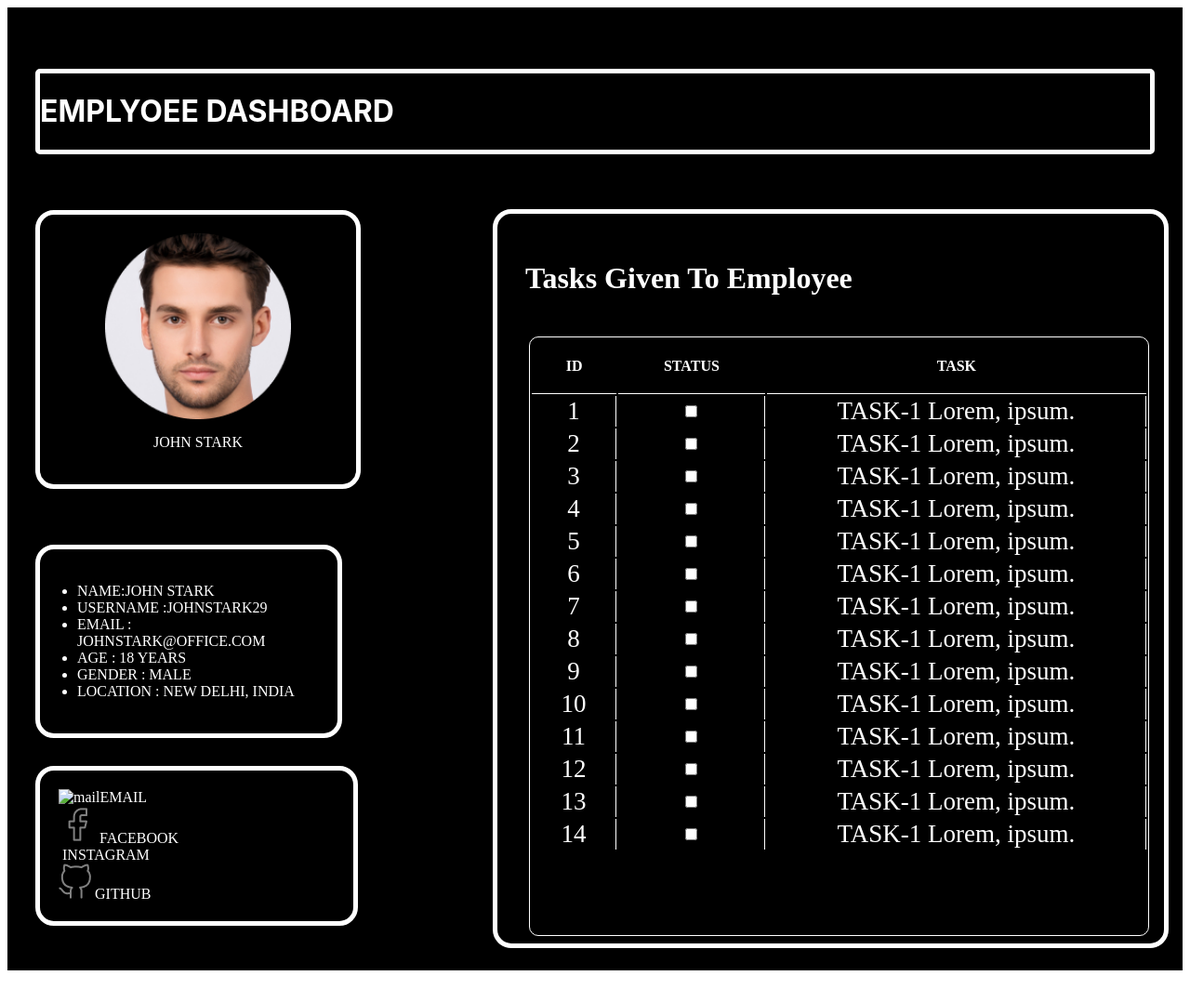
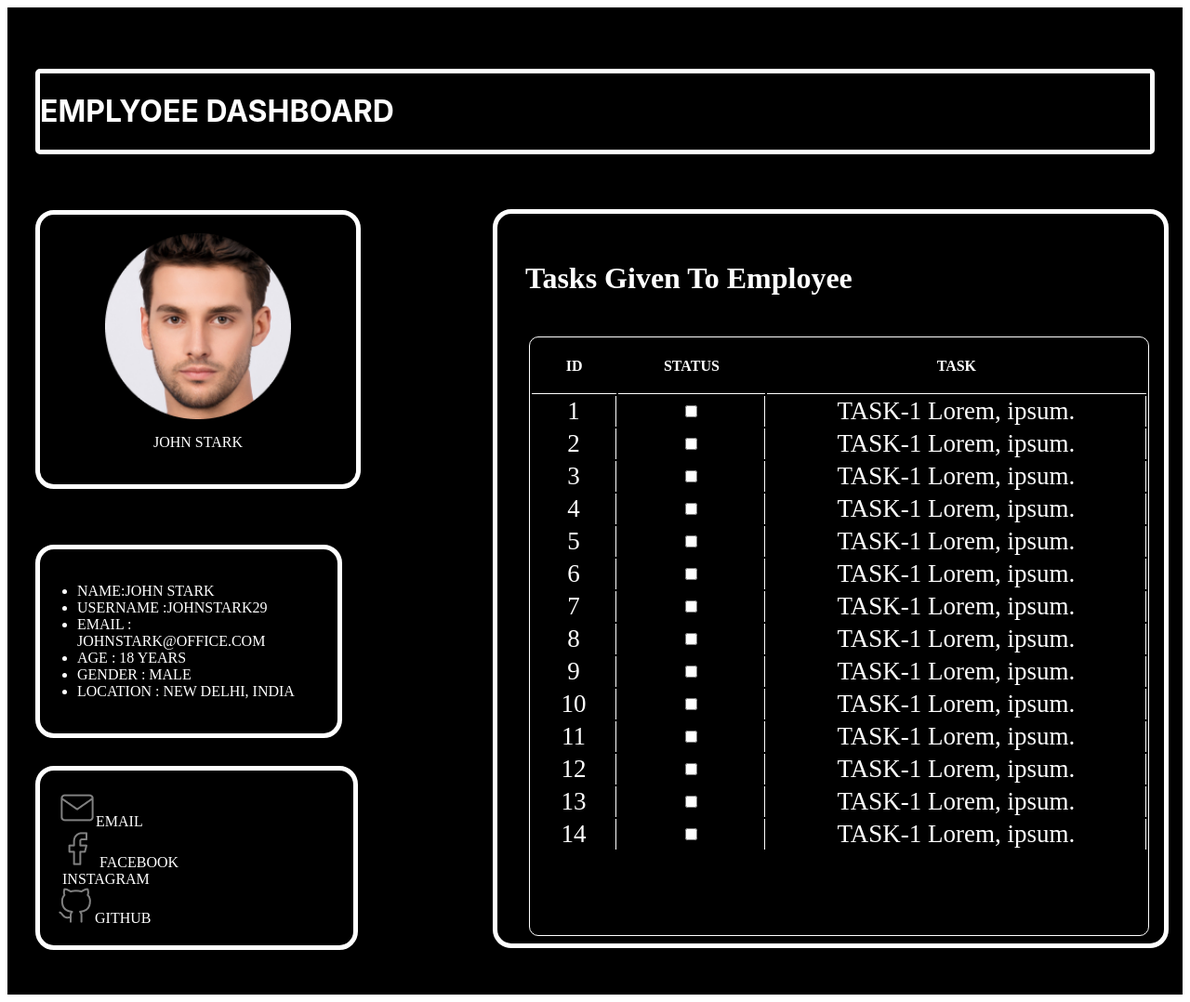
Before and after one commit to 1tushr/f1-contest-2-, a plain HTML site: page index.html in a window 1280 px wide. Shown: the whole page at 93% size. Before the commit the page ends 1052 px from the top, so only its background shows below. Drawn offline with Linux system fonts and the light colour scheme; the site is published under a folder, as on GitHub Pages, so addresses that start at the root find nothing; a web font is replaced by a local one.

Commit message:
Update index.html

```diff
--- a/index.html
+++ b/index.html
@@ -34,7 +34,7 @@
                     INDIA</li>
             </ul>
         </div>
-        <div class="links"><img src="/images/mail 2.png" alt="mail"><span>EMAIL</span>
+        <div class="links"><img src="images/mail 2.png" alt="mail"><span>EMAIL</span>
              <br>
              <img src="images/facebook 2.png"
                 alt=""> <span>FACEBOOK</span>
```
